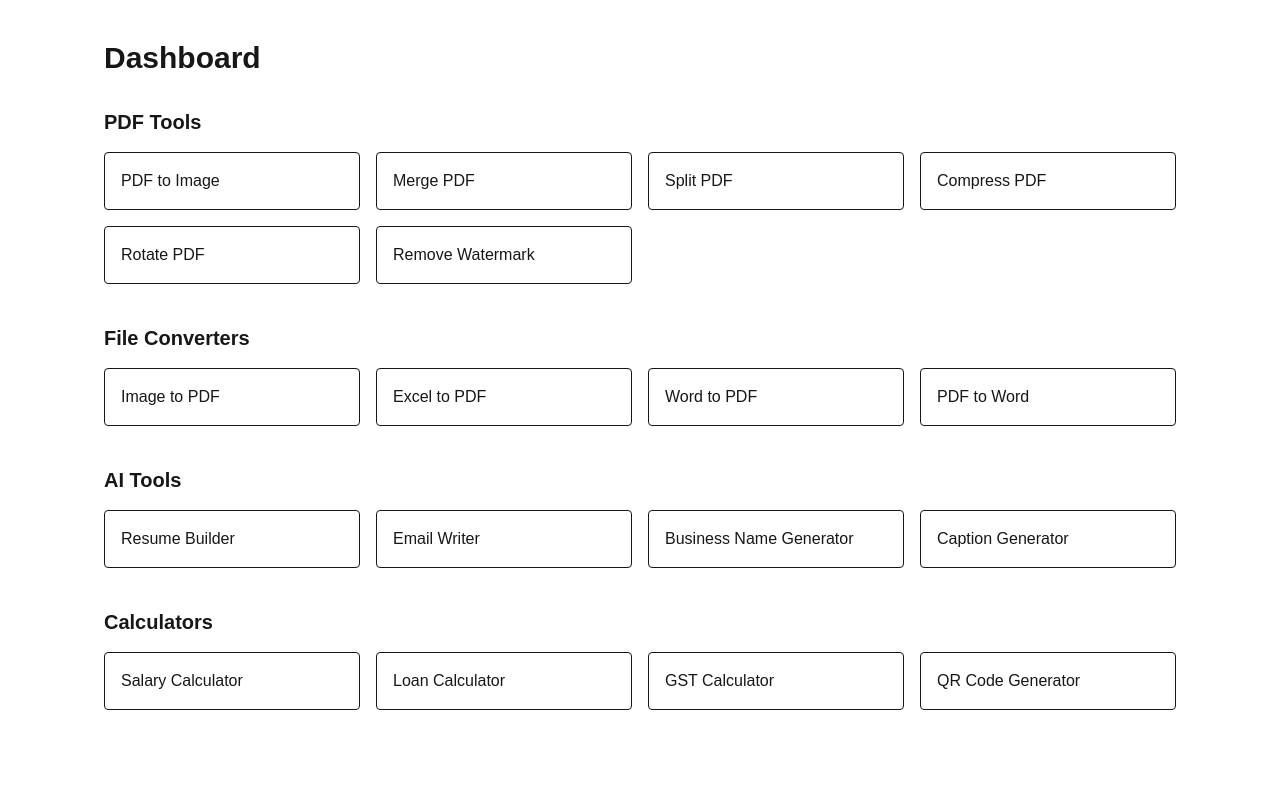
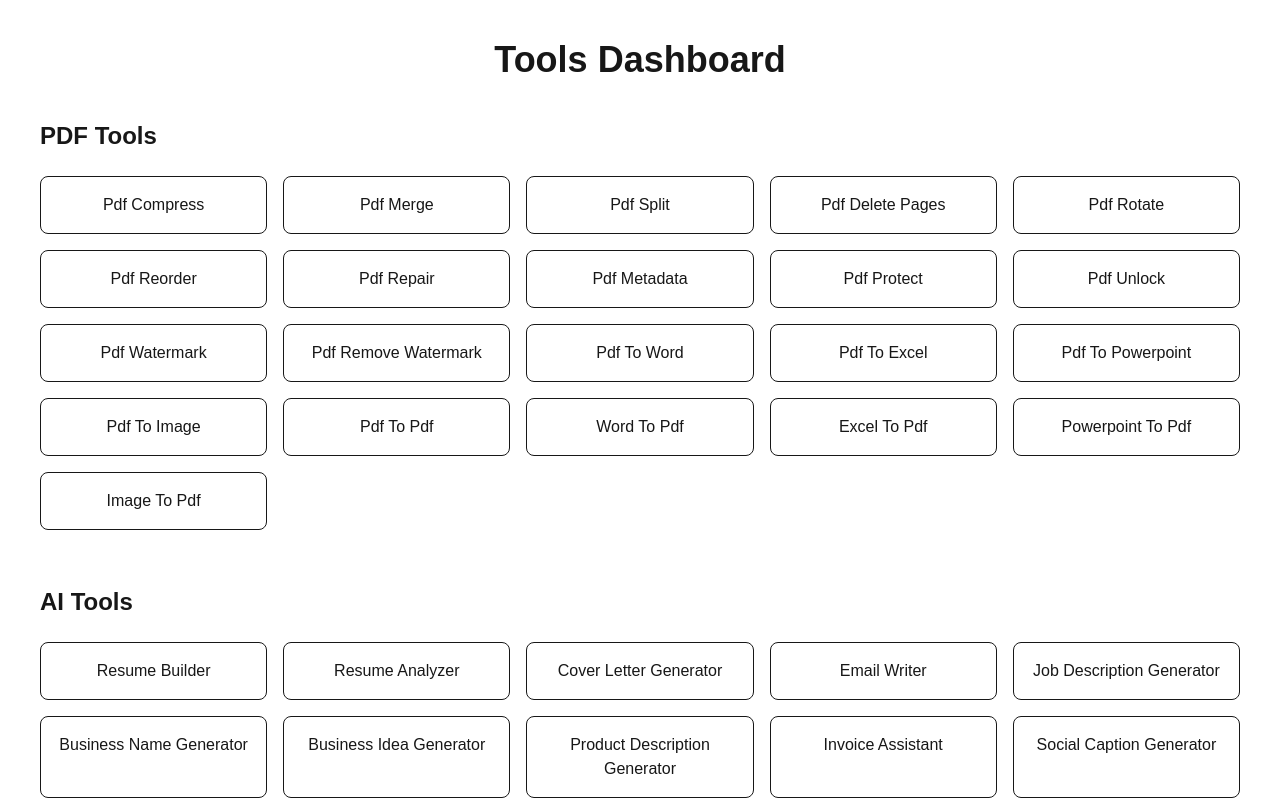
Before and after one commit to hamzabhundi5454-hue/taskbasehq, a Next.js app: page /dashboard in a window 1280 px wide. Shown: the top 800 px of the page. Built offline with nearby package versions, Linux system fonts and the light colour scheme.

Commit message:
full dashboard tools

```diff
--- a/app/dashboard/page.js
+++ b/app/dashboard/page.js
@@ -1,129 +1,126 @@
 import Link from "next/link";
+
+const pdfTools = [
+  "pdf-compress",
+  "pdf-merge",
+  "pdf-split",
+  "pdf-delete-pages",
+  "pdf-rotate",
+  "pdf-reorder",
+  "pdf-repair",
+  "pdf-metadata",
+  "pdf-protect",
+  "pdf-unlock",
+  "pdf-watermark",
+  "pdf-remove-watermark",
+  "pdf-to-word",
+  "pdf-to-excel",
+  "pdf-to-powerpoint",
+  "pdf-to-image",
+  "pdf-to-pdf",
+  "word-to-pdf",
+  "excel-to-pdf",
+  "powerpoint-to-pdf",
+  "image-to-pdf",
+];
+
+const aiTools = [
+  "resume-builder",
+  "resume-analyzer",
+  "cover-letter-generator",
+  "email-writer",
+  "job-description-generator",
+  "business-name-generator",
+  "business-idea-generator",
+  "product-description-generator",
+  "invoice-assistant",
+  "social-caption-generator",
+];
+
+const productivityTools = [
+  "salary-calculator",
+  "loan-calculator",
+  "gst-tax-calculator",
+  "invoice-generator",
+  "qr-code-generator",
+  "cv-to-pdf",
+  "resume-builder",
+  "resume-analyzer",
+  "cover-letter-generator",
+  "business-name-generator",
+];
+
+function ToolCard({ name, path }) {
+  const label = name
+    .replaceAll("-", " ")
+    .replace(/\b\w/g, (l) => l.toUpperCase());
+
+  return (
+    <Link
+      href={path}
+      className="border rounded-lg p-4 hover:bg-black hover:text-white transition text-center"
+    >
+      {label}
+    </Link>
+  );
+}
 
 export default function Dashboard() {
   return (
-    <main className="min-h-screen p-10 max-w-6xl mx-auto">
+    <main className="min-h-screen max-w-7xl mx-auto p-10">
 
-      <h1 className="text-3xl font-bold mb-8">
-        Dashboard
+      <h1 className="text-4xl font-bold mb-10 text-center">
+        Tools Dashboard
       </h1>
 
       {/* PDF TOOLS */}
-      <section className="mb-10">
-        <h2 className="text-xl font-semibold mb-4">
+      <section className="mb-14">
+        <h2 className="text-2xl font-semibold mb-6">
           PDF Tools
         </h2>
 
-        <div className="grid grid-cols-2 md:grid-cols-4 gap-4">
-
-          <Link href="/tools/pdf-to-image" className="border p-4 rounded hover:bg-gray-50">
-            PDF to Image
-          </Link>
-
-          <Link href="/tools/pdf-merge" className="border p-4 rounded hover:bg-gray-50">
-            Merge PDF
-          </Link>
-
-          <Link href="/tools/pdf-split" className="border p-4 rounded hover:bg-gray-50">
-            Split PDF
-          </Link>
-
-          <Link href="/tools/pdf-compress" className="border p-4 rounded hover:bg-gray-50">
-            Compress PDF
-          </Link>
-
-          <Link href="/tools/pdf-rotate" className="border p-4 rounded hover:bg-gray-50">
-            Rotate PDF
-          </Link>
-
-          <Link href="/tools/pdf-remove-watermark" className="border p-4 rounded hover:bg-gray-50">
-            Remove Watermark
-          </Link>
-
+        <div className="grid grid-cols-2 md:grid-cols-4 lg:grid-cols-5 gap-4">
+          {pdfTools.map((tool) => (
+            <ToolCard
+              key={tool}
+              name={tool}
+              path={`/tools/${tool}`}
+            />
+          ))}
         </div>
       </section>
 
-
-      {/* CONVERTERS */}
-      <section className="mb-10">
-        <h2 className="text-xl font-semibold mb-4">
-          File Converters
+      {/* AI TOOLS */}
+      <section className="mb-14">
+        <h2 className="text-2xl font-semibold mb-6">
+          AI Tools
         </h2>
 
-        <div className="grid grid-cols-2 md:grid-cols-4 gap-4">
-
-          <Link href="/tools/image-to-pdf" className="border p-4 rounded hover:bg-gray-50">
-            Image to PDF
-          </Link>
-
-          <Link href="/tools/excel-to-pdf" className="border p-4 rounded hover:bg-gray-50">
-            Excel to PDF
-          </Link>
-
-          <Link href="/tools/word-to-pdf" className="border p-4 rounded hover:bg-gray-50">
-            Word to PDF
-          </Link>
-
-          <Link href="/tools/pdf-to-word" className="border p-4 rounded hover:bg-gray-50">
-            PDF to Word
-          </Link>
-
+        <div className="grid grid-cols-2 md:grid-cols-4 lg:grid-cols-5 gap-4">
+          {aiTools.map((tool) => (
+            <ToolCard
+              key={tool}
+              name={tool}
+              path={`/ai/${tool}`}
+            />
+          ))}
         </div>
       </section>
 
-
-      {/* AI TOOLS */}
-      <section className="mb-10">
-        <h2 className="text-xl font-semibold mb-4">
-          AI Tools
+      {/* PRODUCTIVITY */}
+      <section>
+        <h2 className="text-2xl font-semibold mb-6">
+          Productivity Tools
         </h2>
 
-        <div className="grid grid-cols-2 md:grid-cols-4 gap-4">
-
-          <Link href="/ai/resume-builder" className="border p-4 rounded hover:bg-gray-50">
-            Resume Builder
-          </Link>
-
-          <Link href="/ai/email-writer" className="border p-4 rounded hover:bg-gray-50">
-            Email Writer
-          </Link>
-
-          <Link href="/ai/business-name-generator" className="border p-4 rounded hover:bg-gray-50">
-            Business Name Generator
-          </Link>
-
-          <Link href="/ai/social-caption-generator" className="border p-4 rounded hover:bg-gray-50">
-            Caption Generator
-          </Link>
-
-        </div>
-      </section>
-
-
-      {/* CALCULATORS */}
-      <section>
-        <h2 className="text-xl font-semibold mb-4">
-          Calculators
-        </h2>
-
-        <div className="grid grid-cols-2 md:grid-cols-4 gap-4">
-
-          <Link href="/productivity/salary-calculator" className="border p-4 rounded hover:bg-gray-50">
-            Salary Calculator
-          </Link>
-
-          <Link href="/productivity/loan-calculator" className="border p-4 rounded hover:bg-gray-50">
-            Loan Calculator
-          </Link>
-
-          <Link href="/productivity/gst-tax-calculator" className="border p-4 rounded hover:bg-gray-50">
-            GST Calculator
-          </Link>
-
-          <Link href="/productivity/qr-code-generator" className="border p-4 rounded hover:bg-gray-50">
-            QR Code Generator
-          </Link>
-
+        <div className="grid grid-cols-2 md:grid-cols-4 lg:grid-cols-5 gap-4">
+          {productivityTools.map((tool) => (
+            <ToolCard
+              key={tool}
+              name={tool}
+              path={`/productivity/${tool}`}
+            />
+          ))}
         </div>
       </section>
 
```
